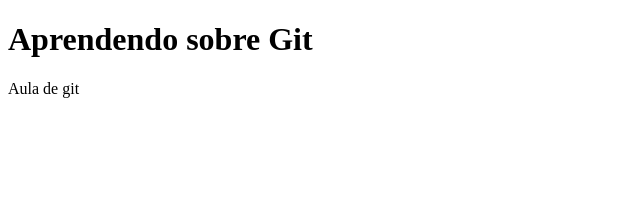
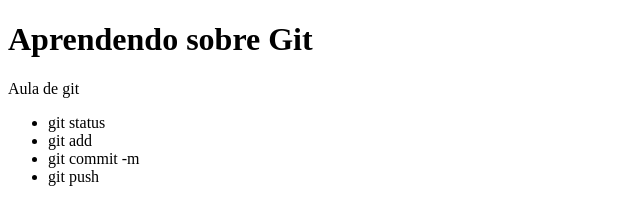
Before and after one commit to cauezinho1/curso-git, a plain HTML site: page index.html in a window 1280 px wide. Shown: the whole page, without its empty margins (0-640 px from the left). Drawn offline with Linux system fonts and the light colour scheme.

Commit message:
coloquei uma sessao com div ul e li

```diff
--- a/index.html
+++ b/index.html
@@ -9,5 +9,15 @@
   <body>
     <h1>Aprendendo sobre Git</h1>
     <p>Aula de git</p>
+    <section>
+      <div>
+        <ul>
+          <li> git status </li>
+          <li> git add </li>
+          <li> git commit -m </li>
+          <li> git push</li>
+        </ul>
+      </div>
+    </section>
   </body>
 </html>
```
